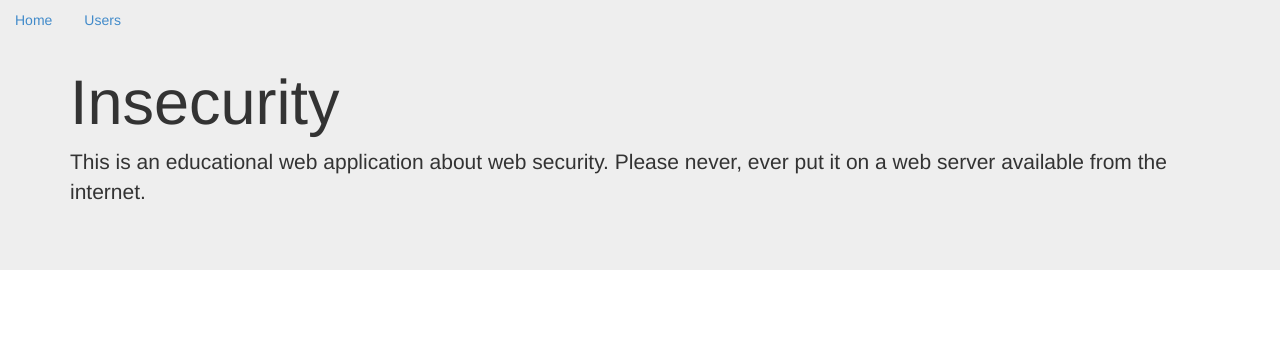
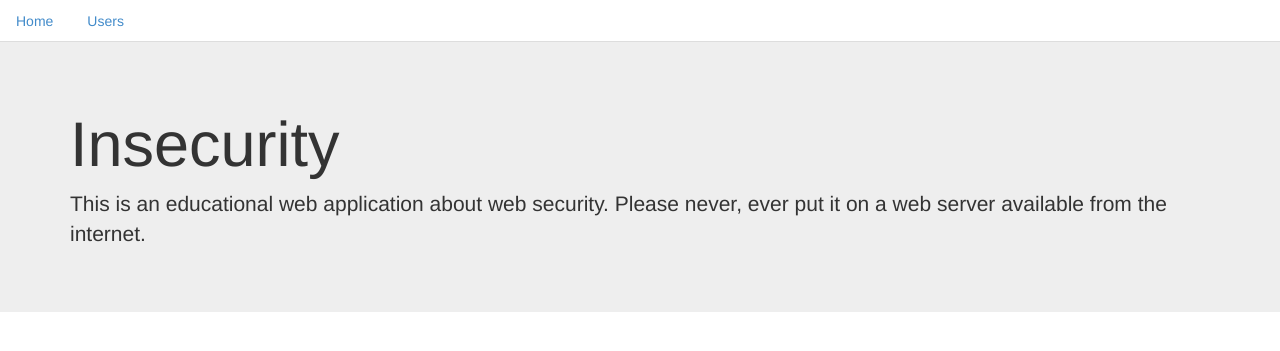
Before and after one commit to oliverklee/insecurity, a PHP site: page / in a window 1280 px wide. Shown: the top 351 px of the page. Run offline with PHP 8.4, Linux system fonts and the light colour scheme.

Commit message:
[BUGFIX] Improve the navigation bar styling.

```diff
--- a/includes/navigation.php
+++ b/includes/navigation.php
@@ -1,6 +1,4 @@
-<div class="header">
-	<ul class="nav nav-pills pull-left">
-		<li><a href="index.php">Home</a></li>
-		<li><a href="index.php?page=userlist.php">Users</a></li>
-	</ul>
-</div>
+<ul class="nav nav-tabs">
+	<li><a href="index.php">Home</a></li>
+	<li><a href="index.php?page=userlist.php">Users</a></li>
+</ul>
```
